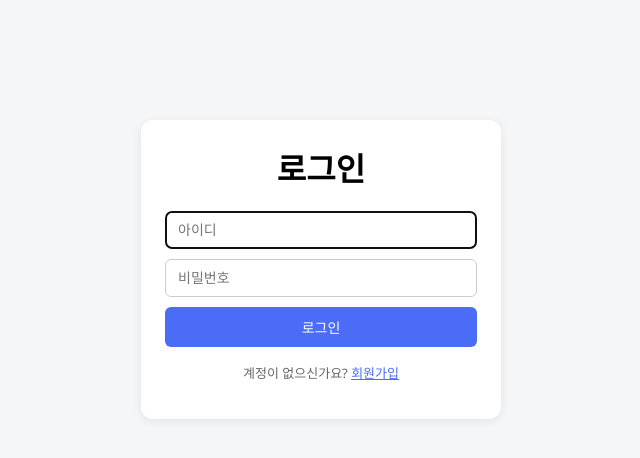
After one commit to Soyoungi/20260915_ETNS_G, a Flask app: page /login in a window 1280 px wide. The commit adds this page. Shown: the top 458 px of the page, without its empty margins (319-959 px from the left). Run offline with Flask 3, Linux system fonts and the light colour scheme; some libraries are stand-ins or nearby versions.

Commit message:
Add user login/registration with per-user todo lists

```diff
--- a/app.py
+++ b/app.py
@@ -1,12 +1,15 @@
 import os
+from functools import wraps
 
 import psycopg2
 import psycopg2.extras
-from flask import Flask, g, redirect, render_template, request, url_for
+from flask import Flask, g, redirect, render_template, request, session, url_for
+from werkzeug.security import check_password_hash, generate_password_hash
 
 DATABASE_URL = os.environ["DATABASE_URL"]
 
 app = Flask(__name__)
+app.secret_key = os.environ.get("SECRET_KEY", "dev-secret-key-change-in-production")
 
 
 def get_db():
@@ -27,6 +30,15 @@ def init_db():
     with conn, conn.cursor() as cur:
         cur.execute(
             """
+            CREATE TABLE IF NOT EXISTS users (
+                id SERIAL PRIMARY KEY,
+                username TEXT NOT NULL UNIQUE,
+                password_hash TEXT NOT NULL
+            )
+            """
+        )
+        cur.execute(
+            """
             CREATE TABLE IF NOT EXISTS todo (
                 id SERIAL PRIMARY KEY,
                 content TEXT NOT NULL,
@@ -35,43 +47,127 @@ def init_db():
             )
             """
         )
+        cur.execute(
+            "ALTER TABLE todo ADD COLUMN IF NOT EXISTS user_id INTEGER REFERENCES users (id)"
+        )
     conn.close()
 
 
+def login_required(view):
+    @wraps(view)
+    def wrapped(*args, **kwargs):
+        if "user_id" not in session:
+            return redirect(url_for("login"))
+        return view(*args, **kwargs)
+
+    return wrapped
+
+
+@app.route("/register", methods=["GET", "POST"])
+def register():
+    if request.method == "POST":
+        username = request.form.get("username", "").strip()
+        password = request.form.get("password", "")
+        error = None
+        if not username or not password:
+            error = "아이디와 비밀번호를 모두 입력하세요."
+
+        if error is None:
+            db = get_db()
+            try:
+                with db, db.cursor() as cur:
+                    cur.execute(
+                        "INSERT INTO users (username, password_hash) VALUES (%s, %s)",
+                        (username, generate_password_hash(password)),
+                    )
+            except psycopg2.errors.UniqueViolation:
+                db.rollback()
+                error = "이미 존재하는 아이디입니다."
+            else:
+                return redirect(url_for("login"))
+        return render_template("register.html", error=error)
+
+    return render_template("register.html", error=None)
+
+
+@app.route("/login", methods=["GET", "POST"])
+def login():
+    if request.method == "POST":
+        username = request.form.get("username", "").strip()
+        password = request.form.get("password", "")
+        db = get_db()
+        with db.cursor(cursor_factory=psycopg2.extras.RealDictCursor) as cur:
+            cur.execute("SELECT * FROM users WHERE username = %s", (username,))
+            user = cur.fetchone()
+
+        error = None
+        if user is None or not check_password_hash(user["password_hash"], password):
+            error = "아이디 또는 비밀번호가 올바르지 않습니다."
+
+        if error is None:
+            session.clear()
+            session["user_id"] = user["id"]
+            session["username"] = user["username"]
+            return redirect(url_for("index"))
+        return render_template("login.html", error=error)
+
+    return render_template("login.html", error=None)
+
+
+@app.route("/logout")
+def logout():
+    session.clear()
+    return redirect(url_for("login"))
+
+
 @app.route("/")
+@login_required
 def index():
     db = get_db()
     with db.cursor(cursor_factory=psycopg2.extras.RealDictCursor) as cur:
-        cur.execute("SELECT * FROM todo ORDER BY done ASC, id DESC")
+        cur.execute(
+            "SELECT * FROM todo WHERE user_id = %s ORDER BY done ASC, id DESC",
+            (session["user_id"],),
+        )
         todos = cur.fetchall()
-    return render_template("index.html", todos=todos)
+    return render_template("index.html", todos=todos, username=session["username"])
 
 
 @app.route("/add", methods=["POST"])
+@login_required
 def add():
     content = request.form.get("content", "").strip()
     if content:
         db = get_db()
         with db, db.cursor() as cur:
-            cur.execute("INSERT INTO todo (content) VALUES (%s)", (content,))
+            cur.execute(
+                "INSERT INTO todo (user_id, content) VALUES (%s, %s)",
+                (session["user_id"], content),
+            )
     return redirect(url_for("index"))
 
 
 @app.route("/toggle/<int:todo_id>", methods=["POST"])
+@login_required
 def toggle(todo_id):
     db = get_db()
     with db, db.cursor() as cur:
         cur.execute(
-            "UPDATE todo SET done = NOT done WHERE id = %s", (todo_id,)
+            "UPDATE todo SET done = NOT done WHERE id = %s AND user_id = %s",
+            (todo_id, session["user_id"]),
         )
     return redirect(url_for("index"))
 
 
 @app.route("/delete/<int:todo_id>", methods=["POST"])
+@login_required
 def delete(todo_id):
     db = get_db()
     with db, db.cursor() as cur:
-        cur.execute("DELETE FROM todo WHERE id = %s", (todo_id,))
+        cur.execute(
+            "DELETE FROM todo WHERE id = %s AND user_id = %s",
+            (todo_id, session["user_id"]),
+        )
     return redirect(url_for("index"))
 
 
--- a/static/style.css
+++ b/static/style.css
@@ -111,3 +111,72 @@ h1 {
 .delete-btn:hover {
     text-decoration: underline;
 }
+
+.topbar {
+    display: flex;
+    align-items: center;
+    justify-content: space-between;
+    margin-bottom: 20px;
+}
+
+.topbar h1 {
+    margin: 0;
+}
+
+.user-info {
+    display: flex;
+    align-items: center;
+    gap: 10px;
+    font-size: 13px;
+    color: #666;
+}
+
+.user-info a {
+    color: #4a6cf7;
+    text-decoration: none;
+}
+
+.auth-container {
+    max-width: 360px;
+    margin-top: 80px;
+}
+
+.auth-form {
+    display: flex;
+    flex-direction: column;
+    gap: 10px;
+}
+
+.auth-form input {
+    padding: 10px 12px;
+    border: 1px solid #ccc;
+    border-radius: 6px;
+    font-size: 14px;
+}
+
+.auth-form button {
+    padding: 10px 16px;
+    border: none;
+    border-radius: 6px;
+    background: #4a6cf7;
+    color: #fff;
+    cursor: pointer;
+    font-size: 14px;
+}
+
+.auth-link {
+    text-align: center;
+    font-size: 13px;
+    color: #666;
+    margin-top: 16px;
+}
+
+.auth-link a {
+    color: #4a6cf7;
+}
+
+.error {
+    color: #e74c3c;
+    font-size: 13px;
+    text-align: center;
+}
--- /dev/null
+++ b/templates/login.html
@@ -0,0 +1,22 @@
+<!DOCTYPE html>
+<html lang="ko">
+<head>
+    <meta charset="UTF-8">
+    <title>로그인</title>
+    <link rel="stylesheet" href="{{ url_for('static', filename='style.css') }}">
+</head>
+<body>
+    <div class="container auth-container">
+        <h1>로그인</h1>
+        {% if error %}
+        <p class="error">{{ error }}</p>
+        {% endif %}
+        <form action="{{ url_for('login') }}" method="post" class="auth-form">
+            <input type="text" name="username" placeholder="아이디" autocomplete="off" required autofocus>
+            <input type="password" name="password" placeholder="비밀번호" required>
+            <button type="submit">로그인</button>
+        </form>
+        <p class="auth-link">계정이 없으신가요? <a href="{{ url_for('register') }}">회원가입</a></p>
+    </div>
+</body>
+</html>
```
Also changed, not shown: templates/index.html (+7 -1 lines), templates/register.html (added, +22 -0 lines).
